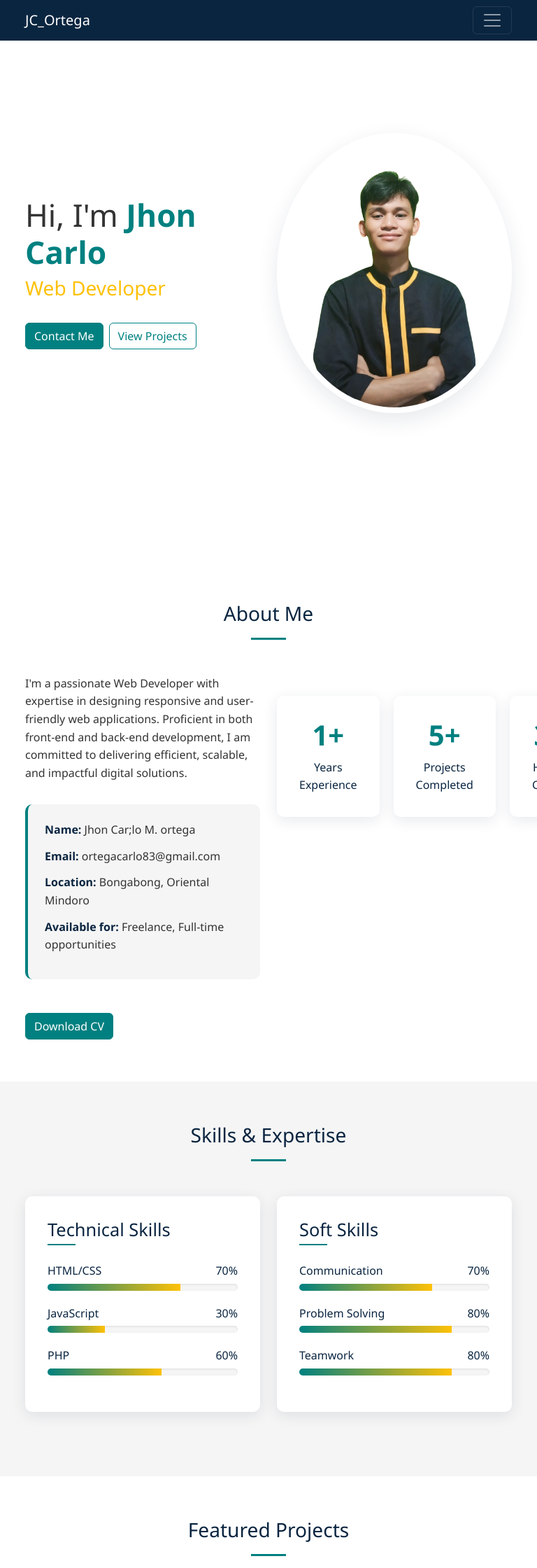
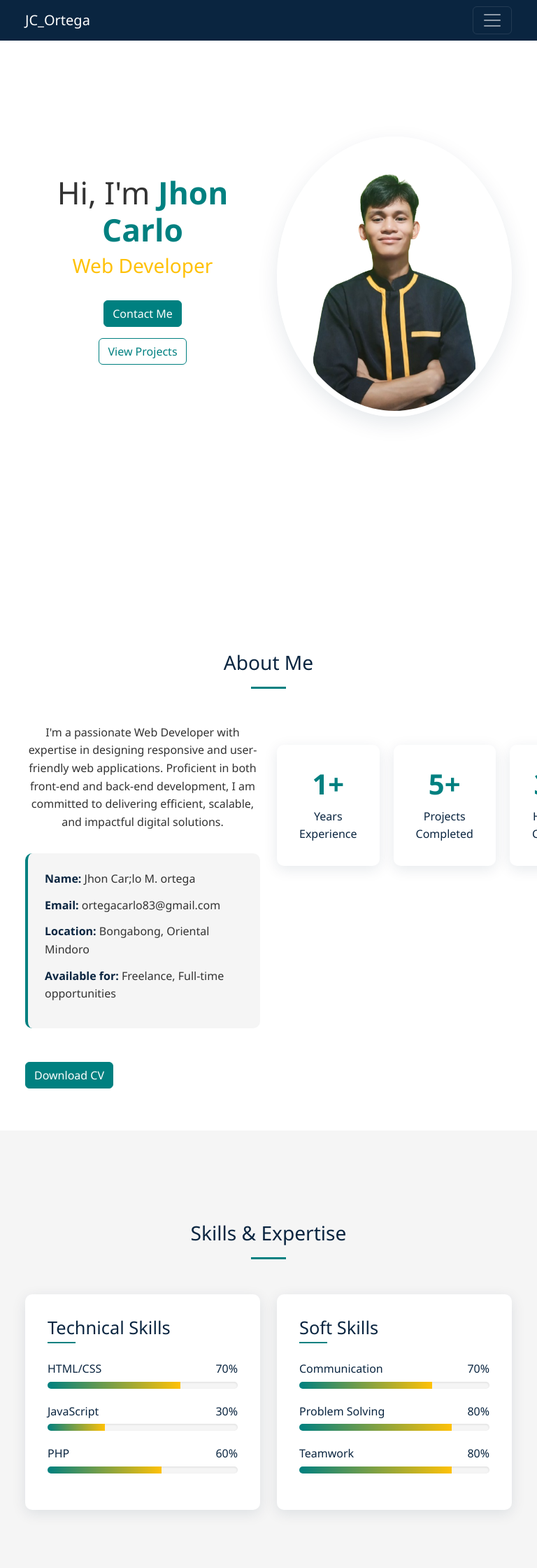
Before and after one commit to JeysiDev/Porfolio, a PHP site: page / in a window 768 px wide; the page is wider, and only the part inside the window is pictured. Shown: the top 2240 px of that part at 70% size. Run offline with PHP 8.4, Linux system fonts and the light colour scheme; some libraries are stand-ins or nearby versions.

Commit message:
Add new features and update Portfolio

```diff
--- a/css/components/about.css
+++ b/css/components/about.css
@@ -56,3 +56,11 @@
         text-align: center;
     }
 }
+@media (min-width: 600px) and (max-width: 992px) {
+    .section-title{
+        margin-top: 70px;
+    }
+    .about-me{
+        text-align: center;
+    }
+}
--- a/css/components/hero.css
+++ b/css/components/hero.css
@@ -98,8 +98,23 @@
     }
 
     .hero-buttons {
-        gap: 0.5rem;
+        display: flex;
+        flex-direction: column;
+        align-items: center;
     }
+
+    .hero-section {
+        display: flex;
+        justify-content: center;
+        align-items: center;
+        text-align: center;
+        padding-top: 70px;
+    }
+
+    .text-center{
+        margin-top: 20px;
+    }
+
 }
 
 /* Large Devices (Laptops and larger, greater than 992px) */
--- a/css/components/projects.css
+++ b/css/components/projects.css
@@ -55,3 +55,8 @@
         width: 100%;
     }
 }
+@media (min-width: 600px) and (max-width: 992px) {
+    .img-fluid{
+        width: 100%;
+    }
+}
```
